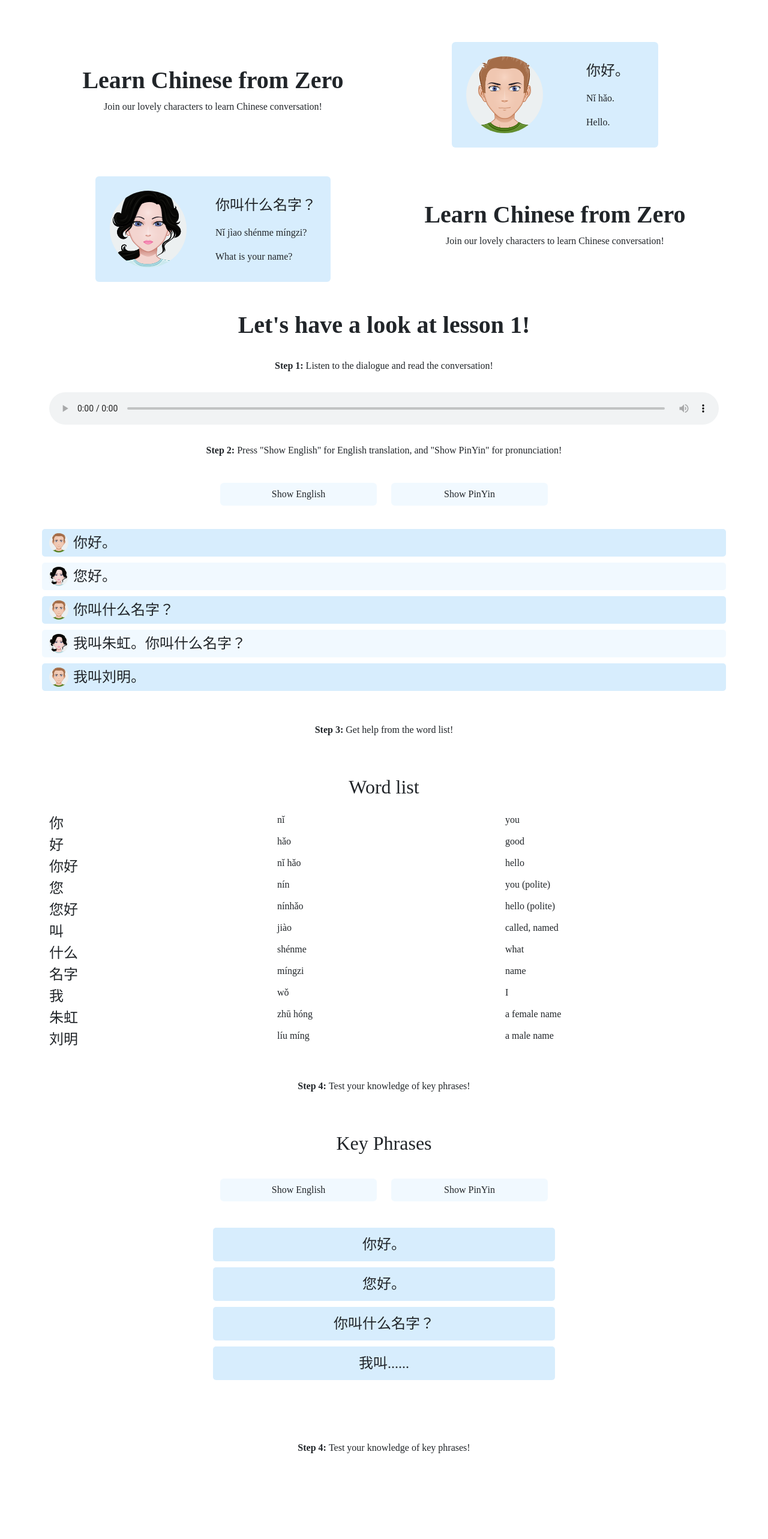
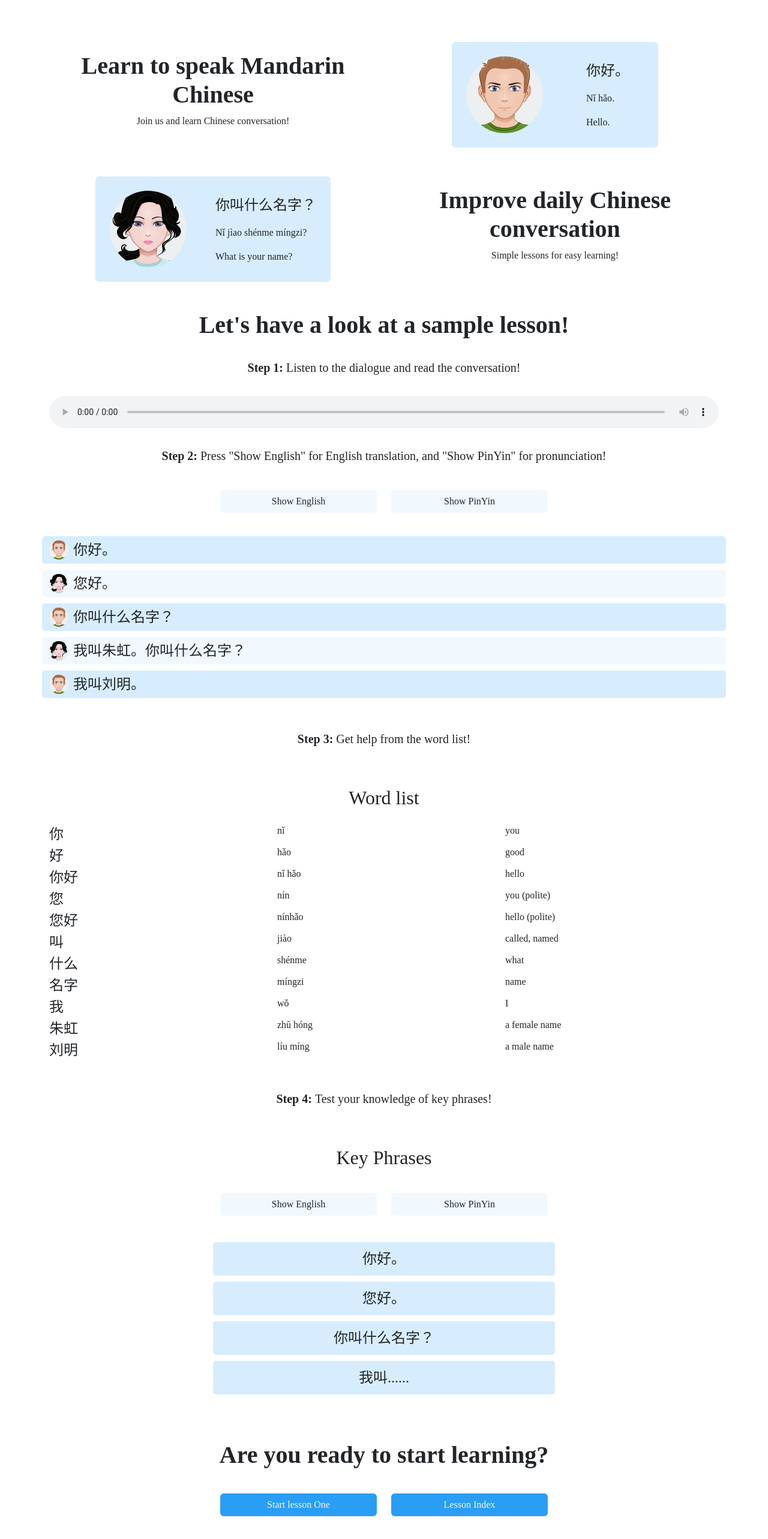
Before and after one commit to RN255/learn-chinese-gold, a React (Create React App) app: page / in a window 1280 px wide. Shown: the part 60-2626 px from the top of the page at 60% size. Before the commit the page ends 2502 px from the top, so only its background shows below. Built offline with nearby package versions, Linux system fonts and the light colour scheme.

Commit message:
front page basic complete

```diff
--- a/src/pages/Home.js
+++ b/src/pages/Home.js
@@ -7,6 +7,8 @@ import TitleSection from "../components/TitleSection";
 import TranslatedWords from "../components/TranslatedWords";
 import Audio from "../components/Audio";
 import KeyPhrases from "../components/KeyPhrases";
+import { Button } from "react-bootstrap";
+import { Link } from "react-router-dom";
 
 const Home = (props) => {
   return (
@@ -14,8 +16,10 @@ const Home = (props) => {
       <div className="container homePage ">
         <div className="row align-items-center">
           <div className="col-lg-6 mx-auto mt-5 text-center">
-            <h2 className="display-6 fw-bold">Learn Chinese from Zero</h2>
-            <p>Join our lovely characters to learn Chinese conversation!</p>
+            <h2 className="display-6 fw-bold">
+              Learn to speak Mandarin Chinese
+            </h2>
+            <p>Join us and learn Chinese conversation!</p>
           </div>
 
           <div className="col-lg-6">
@@ -34,8 +38,10 @@ const Home = (props) => {
 
         <div className="row align-items-center flex-lg-row-reverse">
           <div className="col-lg-6 mx-auto mt-5 text-center">
-            <h2 className="display-6 fw-bold">Learn Chinese from Zero</h2>
-            <p>Join our lovely characters to learn Chinese conversation!</p>
+            <h2 className="display-6 fw-bold">
+              Improve daily Chinese conversation
+            </h2>
+            <p>Simple lessons for easy learning!</p>
           </div>
 
           <div className=" col-lg-6">
@@ -53,8 +59,10 @@ const Home = (props) => {
         </div>
 
         <div className="row text-center mt-5">
-          <p className="display-6 fw-bold">Let's have a look at lesson 1!</p>
-          <p className="pt-3">
+          <p className="display-6 fw-bold">
+            Let's have a look at a sample lesson!
+          </p>
+          <p className="pt-3 homePageInstructions">
             <span className="fw-bold">Step 1: </span>Listen to the dialogue and
             read the conversation!
           </p>
@@ -66,7 +74,7 @@ const Home = (props) => {
 
       <div className="container mt-4">
         <div className="row text-center">
-          <p>
+          <p className="homePageInstructions">
             <span className="fw-bold">Step 2: </span> Press "Show English" for
             English translation, and "Show PinYin" for pronunciation!
           </p>
@@ -77,7 +85,7 @@ const Home = (props) => {
 
       <div className="container mt-5">
         <div className="row text-center">
-          <p>
+          <p className="homePageInstructions">
             <span className="fw-bold">Step 3: </span> Get help from the word
             list!
           </p>
@@ -88,7 +96,7 @@ const Home = (props) => {
 
       <div className="container mt-5">
         <div className="row text-center">
-          <p>
+          <p className="homePageInstructions">
             <span className="fw-bold">Step 4: </span> Test your knowledge of key
             phrases!
           </p>
@@ -97,12 +105,31 @@ const Home = (props) => {
 
       <KeyPhrases LessonText={props.LessonText}></KeyPhrases>
 
-      <div className="container mt-5">
-        <div className="row text-center">
-          <p>
-            <span className="fw-bold">Step 4: </span> Test your knowledge of key
-            phrases!
-          </p>
+      <div className="container mt-4 mb-5">
+        <div className="row text-center display-6 fw-bold mb-4">
+          <p>Are you ready to start learning?</p>
+        </div>
+        <div className="row justify-content-center">
+          <div className="col-12 col-md-3 pb-4">
+            <Link to="/lesson1">
+              <Button
+                variant="link"
+                className="w-100 HomeCtaButton text-light text-decoration-none"
+              >
+                Start lesson One
+              </Button>
+            </Link>
+          </div>
+          <div className="col-12 col-md-3 pb-4">
+            <Link to="/lessonsIndex">
+              <Button
+                variant="link"
+                className="w-100 HomeCtaButton text-light text-decoration-none"
+              >
+                Lesson Index
+              </Button>
+            </Link>
+          </div>
         </div>
       </div>
     </>
--- a/src/styles/styles.css
+++ b/src/styles/styles.css
@@ -49,6 +49,20 @@
 
 .mainPageConvoSample div:nth-of-type(2) p:first-of-type {
   font-size: 1.5rem;
+}
+
+.homePageInstructions {
+  font-size: 1.25rem;
+}
+
+.HomeCtaButton {
+  background-color: #2a9df4 !important;
+}
+
+.HomeCtaButton:hover {
+  /* background-color: #2a9df4 !important; */
+  background-color: #1d6daa !important;
+
 }
 
 /* lesson index */
```
